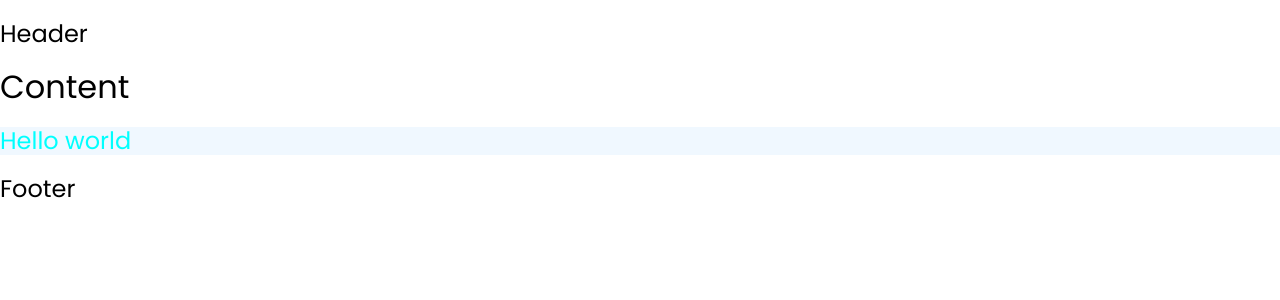
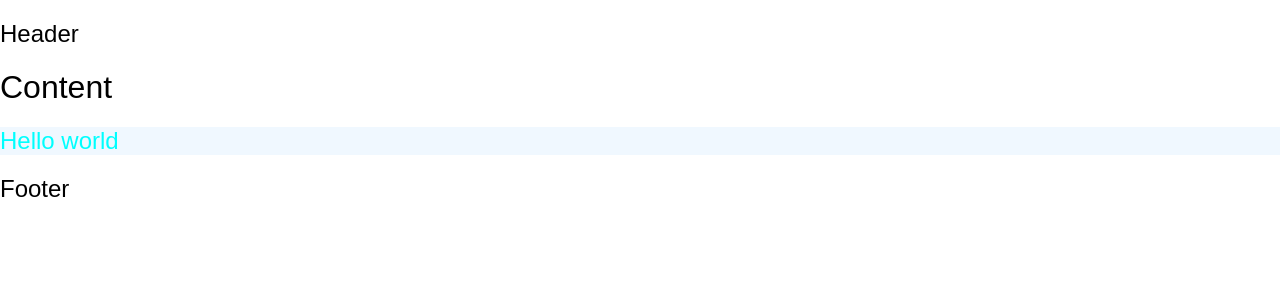
Before and after one commit to thanhhung270502/tutor-student-fe, a React (Create React App) app: page / in a window 1280 px wide. Shown: the top 300 px of the page. Built offline with nearby package versions, Linux system fonts and the light colour scheme.

Commit message:
Update GlobalStyles.scss

```diff
--- a/src/components/GlobalStyles/GlobalStyles.scss
+++ b/src/components/GlobalStyles/GlobalStyles.scss
@@ -18,7 +18,7 @@
 
 * {
     box-sizing: border-box;
-    font-family: 'Poppins', sans-serif;
+    font-family: 'Mulish', sans-serif;
     font-weight: 400;
 }
 
```
